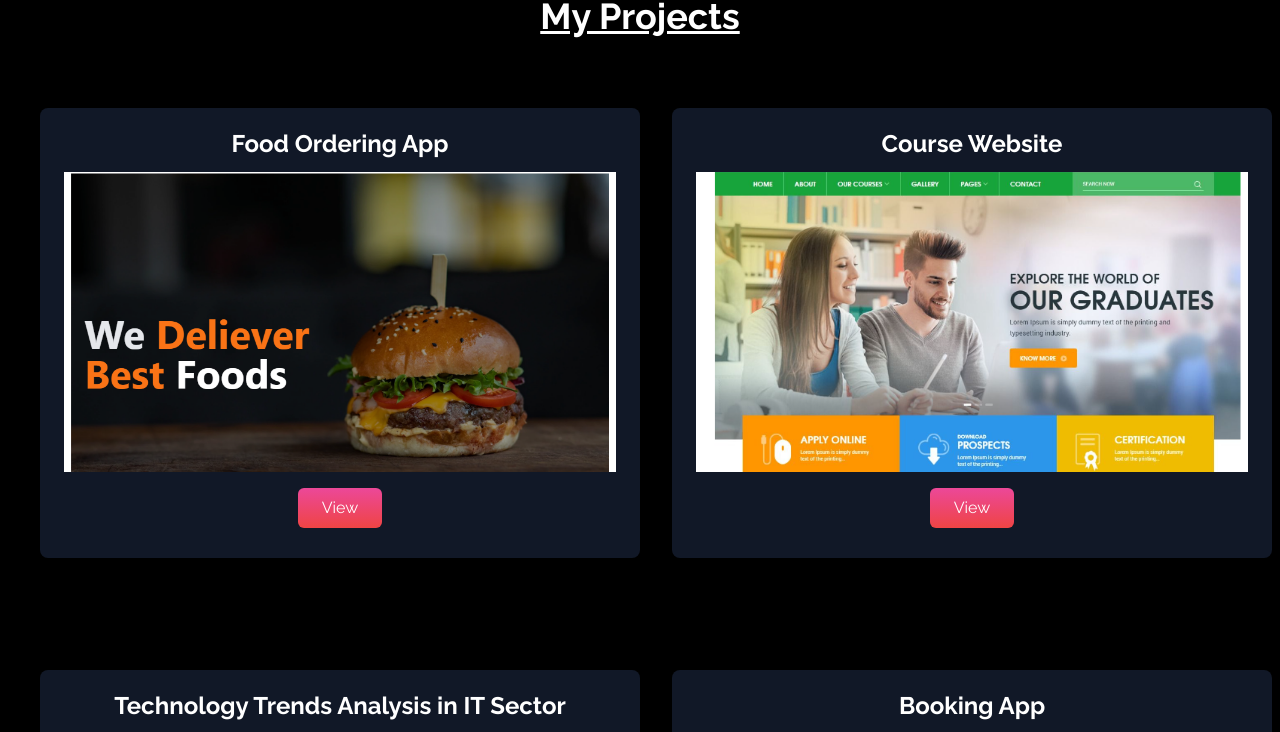
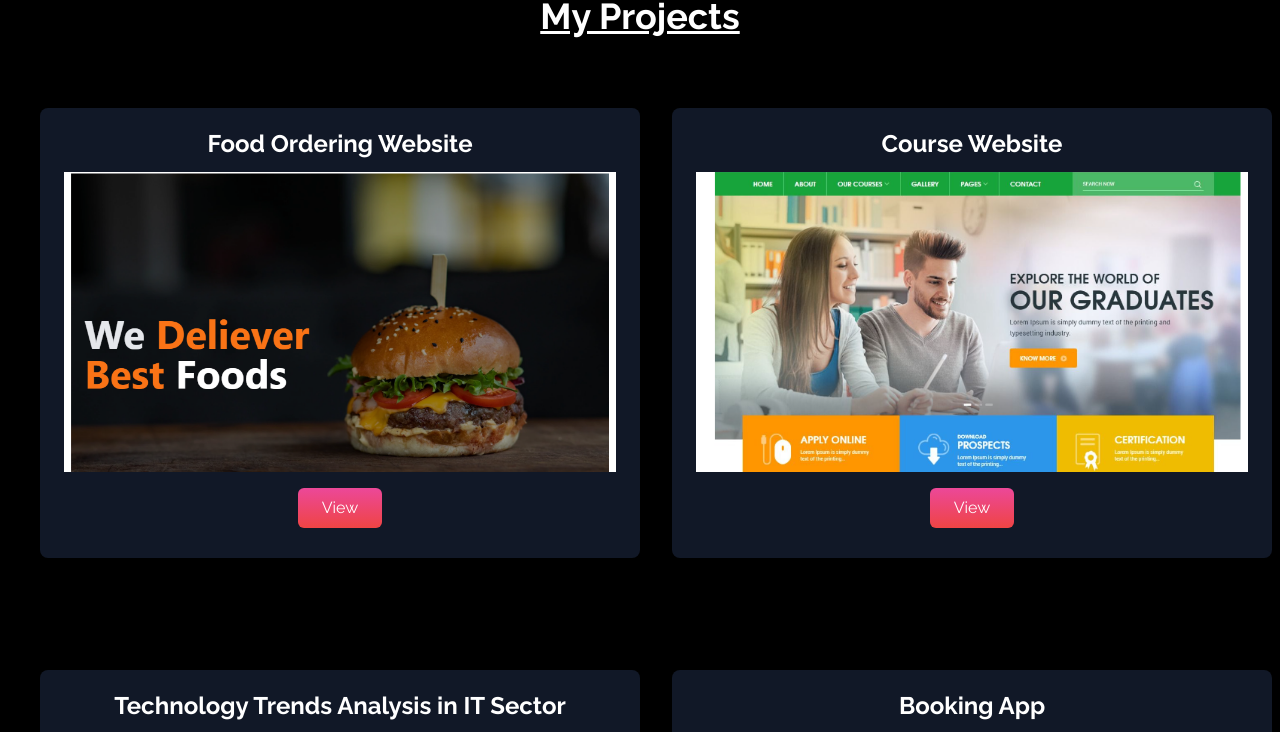
Before and after one commit to mohitbakshi00/Portfolio-Mohit-Bakshi, a React (Create React App) app: page / in a window 1280 px wide. Shown: the part 1960-2692 px from the top of the page. Built offline with nearby package versions, Linux system fonts and the light colour scheme.

Commit message:
Added links

```diff
--- a/src/components/Home.jsx
+++ b/src/components/Home.jsx
@@ -9,7 +9,7 @@ const Home = () => {
     >
       <div className="max-w-screen-lg mx-auto flex flex-col items-center justify-center h-full px-4 md:flex-row">
         <div className="flex flex-col justify-center h-full">
-          <h2 className="text-4xl py-2 sm:text-7xl font-bold  text-white">
+          <h2 className=" text-4xl py-2 sm:text-7xl font-bold  text-white">
             Mohit Bakshi
           </h2>
 
--- a/src/components/Projects.jsx
+++ b/src/components/Projects.jsx
@@ -11,8 +11,8 @@ const Projects = () => {
     {
       id: 1,
       src: foodOrderingApp,
-      title: "Food Ordering App",
-      about:"eiugfk,whsdohwsyd. egulwupeiugvda.gvs,kfjww.gudy.gavcgsvdjmejeeyusfjgcdguajgsc",
+      title: "Food Ordering Website",
+      link:"https://magical-sunshine-75560b.netlify.app/",
     },
     {
       id: 2,
@@ -24,7 +24,7 @@ const Projects = () => {
       id: 3,
       src: technologyTrends,
       title: "Technology Trends Analysis in IT Sector",
-      about:"eiugfk,whsdohwsyd. egulwupeiugvda.gvs,kfjww.gudy.gavcgsvdjmejeeyusfjgcdguajgsc",
+      link:"https://github.com/mohitbakshi00/technology-usage-trends-analysis",
     },
     {
       id: 4,
@@ -38,7 +38,7 @@ const Projects = () => {
     <div name="projects" className="bg-black w-full h-full py-8">
       <h1 className="text-4xl text-white font-bold text-center py-8 underline ">My Projects</h1>
       <div className="sm:grid grid-cols-1  lg:grid-cols-2 gap-16 pt-4 mx-10">
-        {techs.map(({ id, src, title, about }) => (
+        {techs.map(({ id, src, title, link }) => (
           <div
             key={id}
             className={`sm:w-[600px] h-[450px] mx-auto my-6 shadow-lg duration-500 py-2 rounded-lg bg-gray-900 `}
@@ -48,7 +48,8 @@ const Projects = () => {
             <img src={src} alt="" className="max-h-[300px]  md:max-h-[300px] w-full px-6 object-cover rounded-xl border-x-black" />
             <div className="flex mx-auto">
             <button className="text-white bg-gradient-to-b from-pink-500 to-red-500 px-6 py-2 my-4 mx-auto flex items-center rounded-md hover:scale-110 duration-300">
-              View
+
+              <a href={link} target="_blank"> View</a>
             </button>
 
             </div>
```
